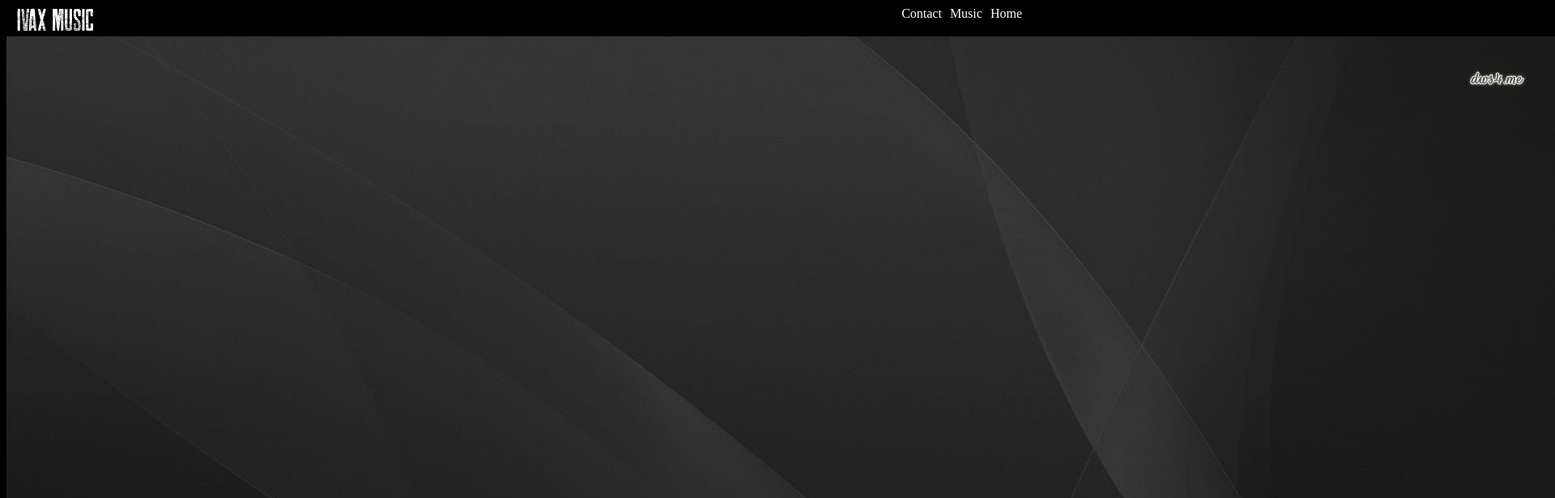
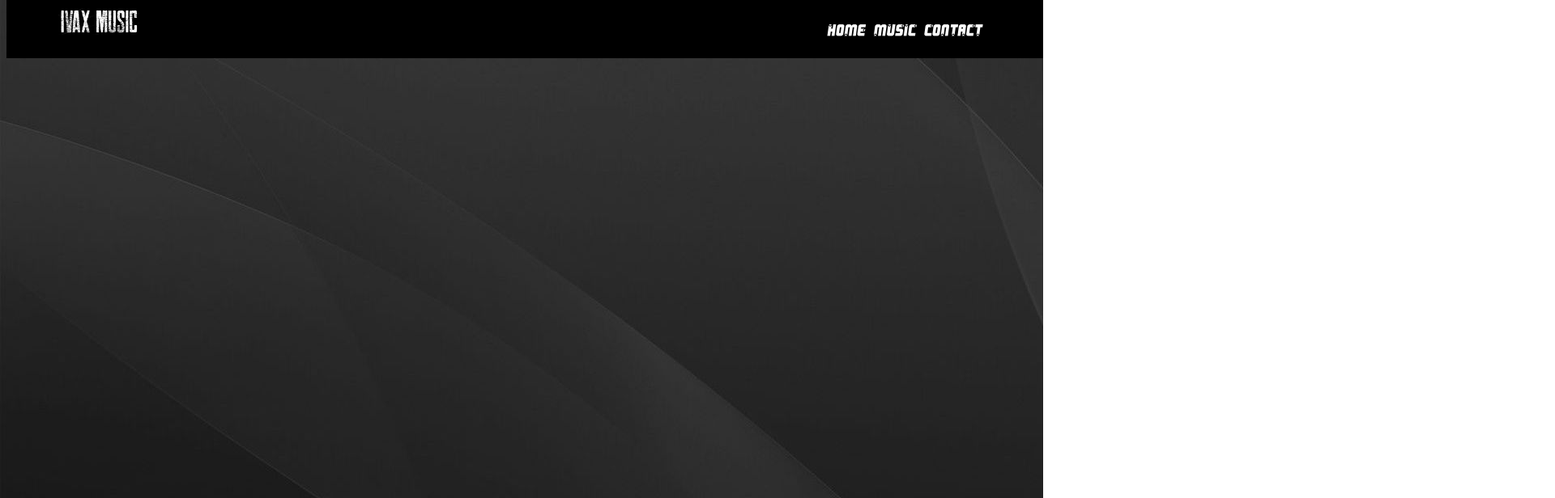
Before and after one commit to FranciscoComas/IvaxWeb, an Angular app: page / in a window 1280 px wide. Shown: the top 616 px of the page at 81% size, 1920 px wide, since content can reach past the window. Built offline with nearby package versions, Linux system fonts and the light colour scheme.

Commit message:
[Main page] Fixed banner and added font for the banner text

```diff
--- a/src/app/banner/banner.component.css
+++ b/src/app/banner/banner.component.css
@@ -1,16 +1,31 @@
+@font-face { font-family: KillerBoots; src: url('../../assets/fonts/KILLERBOOTS.TTF'); }
+
 #Banner{
+    top: 0;
+    position: absolute;
     background-color: black;
     width: 100%;
+    text-align: center;
+}
+#RightBanner{
     display: inline-block;
+    text-align: right;
+    width: 50%;
+}
+#LeftBanner{
+    display: inline-block;
+    width: 40%;
 }
 #logo{
     float: left;
     color: white;
-    margin-left: 10px;
+    margin-top: 10px;
     width: 100px;
 }
 .banner_buttons{
-    float: right;
     color: white;
+    font-family: KillerBoots;
+    display: inline-block;
     margin-right: 10px;
+    margin-bottom: 10px;
 }
--- a/src/app/banner/banner.component.html
+++ b/src/app/banner/banner.component.html
@@ -1,6 +1,12 @@
 <div id = "Banner">
-    <img id = "logo" src={{banner.logo}} alt="Logo">
-    <span class = "banner_buttons">{{banner.home}}</span>
-    <span class = "banner_buttons">{{banner.music}}</span>
-    <span class = "banner_buttons">{{banner.contact}}</span>
+    <div id= "LeftBanner">
+        <div>
+            <img id = "logo" src={{banner.logo}} alt="Logo">
+        </div>
+    </div>
+    <div id= "RightBanner">
+        <div class = "banner_buttons"><p>{{banner.home}}</p></div>
+        <div class = "banner_buttons"><p>{{banner.music}}</p></div>
+        <div class = "banner_buttons"><p>{{banner.contact}}</p></div>
+    </div>
 </div>
--- a/src/app/footer/footer.component.css
+++ b/src/app/footer/footer.component.css
@@ -1,5 +1,8 @@
 #footer{
+    position: absolute;
+    bottom: 0;
     width: 100%;
+    height: 2.5rem;
     background-color: black;
     color: white;
     text-align: center
--- a/src/app/mainpage/mainpage.component.html
+++ b/src/app/mainpage/mainpage.component.html
@@ -1 +1 @@
-<img id = "background" src="{{mainpage.background}}" alt="Logo">
+<!--<img id = "background" src="{{mainpage.background}}" alt="Logo">-->
--- a/src/styles.css
+++ b/src/styles.css
@@ -1,5 +1,6 @@
 /* You can add global styles to this file, and also import other style files */
 body{
-    background-color: black;
+    background-image: url("assets/images/background.jpg");
     color: white;
+    overflow-x: hidden;
 }
```
Also changed, not shown: src/assets/fonts/KILLERBOOTS.TTF (added).
